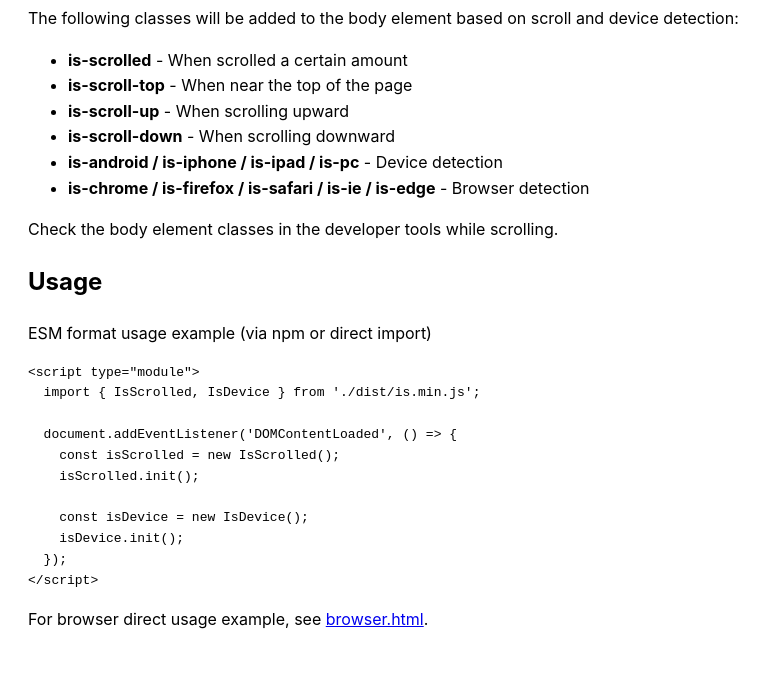
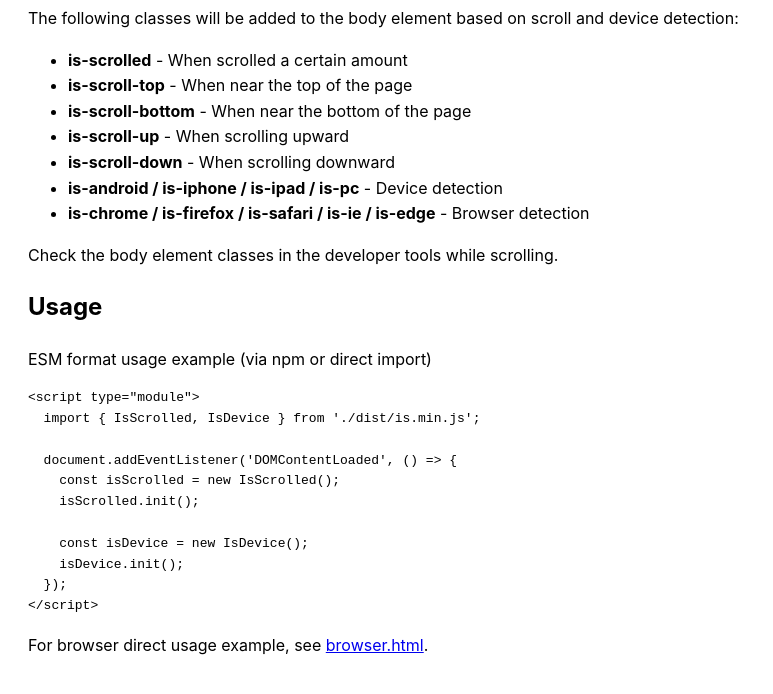
Before and after one commit to kiyotd/is, a website: page index.html in a window 1280 px wide. Shown: the part 116-810 px from the top of the page, without its empty margins (0-773 px from the left). Drawn offline with Linux system fonts and the light colour scheme.

Commit message:
feat: IsScrollBottomクラスを追加し、ページの下部に近づいた際にクラスを切り替える機能を実装。関連するファイルを更新。

```diff
--- a/index.html
+++ b/index.html
@@ -26,6 +26,7 @@
   <ul>
     <li><strong>is-scrolled</strong> - When scrolled a certain amount</li>
     <li><strong>is-scroll-top</strong> - When near the top of the page</li>
+    <li><strong>is-scroll-bottom</strong> - When near the bottom of the page</li>
     <li><strong>is-scroll-up</strong> - When scrolling upward</li>
     <li><strong>is-scroll-down</strong> - When scrolling downward</li>
     <li><strong>is-android / is-iphone / is-ipad / is-pc</strong> - Device detection</li>
@@ -47,7 +48,7 @@
 &lt;/script&gt;</code></pre>
   <p>For browser direct usage example, see <a href="browser.html">browser.html</a>.</p>
   <script type="module">
-    import { IsScrolled, IsScrollTop, IsScrollUp, IsScrollDown, IsDevice } from './dist/is.min.js';
+    import { IsScrolled, IsScrollTop, IsScrollUp, IsScrollDown, IsScrollBottom, IsDevice } from './dist/is.min.js';
 
     document.addEventListener('DOMContentLoaded', () => {
       const isScrolled = new IsScrolled();
@@ -55,6 +56,9 @@
 
       const isScrollTop = new IsScrollTop();
       isScrollTop.init();
+
+      const isScrollBottom = new IsScrollBottom();
+      isScrollBottom.init();
 
       const isScrollUp = new IsScrollUp();
       isScrollUp.init();
--- a/package.json
+++ b/package.json
@@ -1,7 +1,7 @@
 {
   "name": "@kiyotd/is",
   "private": false,
-  "version": "1.0.0",
+  "version": "1.1.0",
   "main": "dist/is.min.js",
   "module": "dist/is.min.js",
   "browser": "dist/is.umd.min.js",
--- /dev/null
+++ b/src/IsScrollBottom.ts
@@ -0,0 +1,70 @@
+import { InitProps } from "./types/InitProps";
+
+class IsScrollBottom {
+  public scrollThreshold: number;
+  public targetSelector: string;
+  public className: string;
+
+  public constructor() {
+    this.scrollThreshold = 100;
+    this.targetSelector = "body";
+    this.className = "is-scroll-bottom";
+  }
+
+  updateClass = (): void => {
+    const currentScrollY = window.scrollY;
+    const windowHeight = window.innerHeight;
+    const documentHeight = document.documentElement.scrollHeight;
+    const target: Element | null = document.querySelector(this.targetSelector);
+
+    if (target) {
+      // ページの最下部に近づいているかチェック
+      const isNearBottom = currentScrollY + windowHeight >= documentHeight - this.scrollThreshold;
+
+      if (isNearBottom) {
+        target.classList.add(this.className);
+      } else {
+        target.classList.remove(this.className);
+      }
+    } else {
+      console.error(`Element not found: ${this.targetSelector}`);
+    }
+  };
+
+  init(arg?: InitProps): void {
+    window.removeEventListener("scroll", this.updateClass);
+
+    if (arg && arg.scrollThreshold) {
+      this.scrollThreshold = arg.scrollThreshold;
+    }
+
+    if (arg && arg.targetSelector) {
+      this.targetSelector = arg.targetSelector;
+    }
+
+    if (arg && arg.className) {
+      this.className = arg.className;
+    }
+
+    this.updateClass();
+    window.addEventListener("scroll", this.updateClass);
+  }
+
+  pause(): void {
+    window.removeEventListener("scroll", this.updateClass);
+  }
+
+  resume(): void {
+    this.init();
+  }
+
+  destroy(): void {
+    this.pause();
+    const target: Element | null = document.querySelector(this.targetSelector);
+    if (target) {
+      target.classList.remove(this.className);
+    }
+  }
+}
+
+export { IsScrollBottom };
--- a/src/index.ts
+++ b/src/index.ts
@@ -1,16 +1,18 @@
 import { IsScrolled } from "./IsScrolled";
 import { IsScrollTop } from "./IsScrollTop";
+import { IsScrollBottom } from "./IsScrollBottom";
 import { IsScrollUp } from "./IsScrollUp";
 import { IsScrollDown } from "./IsScrollDown";
 import { IsDevice } from "./IsDevice";
 
-export { IsScrolled, IsScrollTop, IsScrollUp, IsScrollDown, IsDevice };
+export { IsScrolled, IsScrollTop, IsScrollBottom, IsScrollUp, IsScrollDown, IsDevice };
 
 // ブラウザ環境でグローバルに公開
 if (typeof window !== 'undefined') {
   // 各クラスを直接グローバルに公開
   (window as any).IsScrolled = IsScrolled;
   (window as any).IsScrollTop = IsScrollTop;
+  (window as any).IsScrollBottom = IsScrollBottom;
   (window as any).IsScrollUp = IsScrollUp;
   (window as any).IsScrollDown = IsScrollDown;
   (window as any).IsDevice = IsDevice;
```
Also changed, not shown: browser.html (+5 -0 lines), README.md, dist/IsScrollBottom.d.ts (added), dist/index.d.ts, dist/is.min.js, dist/is.umd.min.js.
